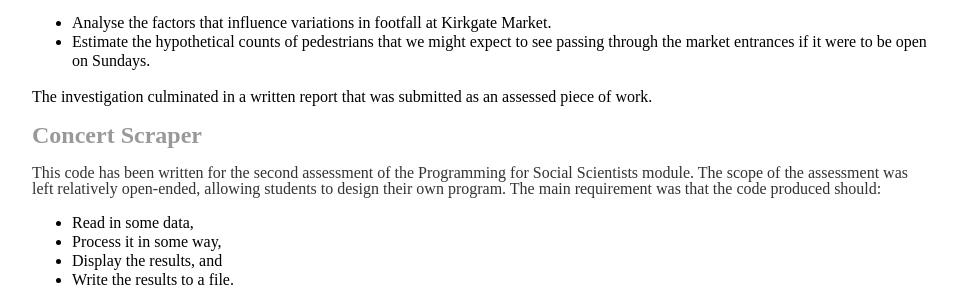
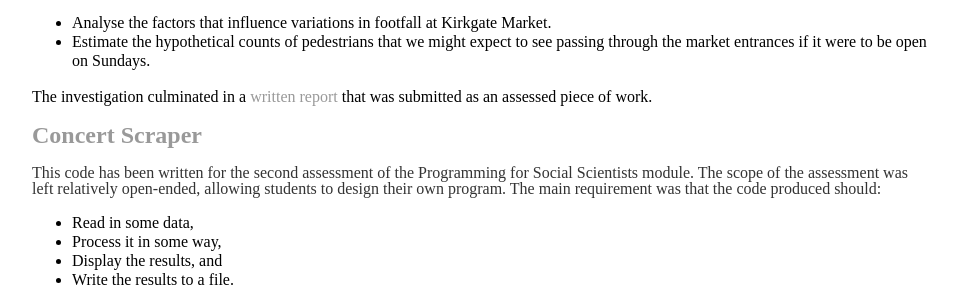
Before and after one commit to ksuchak1990/ksuchak1990.github.io, a Jekyll site: the page built from projects/index.html, in a window 1280 px wide. Shown: the part 292-579 px from the top of the page, without its empty margins (160-1117 px from the left). Built offline with Jekyll 4.4.1, drawn with Linux system fonts in a browser that asks for light colours; part of the change alters nothing that is shown.

```diff
--- a/projects/index.html
+++ b/projects/index.html
@@ -17,7 +17,7 @@ Below are some projects that I have been working on.
 		<li>Analyse the factors that influence variations in footfall at Kirkgate Market.</li>
 		<li>Estimate the hypothetical counts of pedestrians that we might expect to see passing through the market entrances if it were to be open on Sundays.</li>
 	</ul>
-	The investigation culminated in a written report that was submitted as an assessed piece of work.
+	The investigation culminated in a <a href="https://ksuchak1990.github.io/docs/cdt_day_18/internship_report.pdf">written report</a> that was submitted as an assessed piece of work.
 </p>
 
 <h2><a href="https://github.com/ksuchak1990/concert_scraper">Concert Scraper</a></h2>
```
